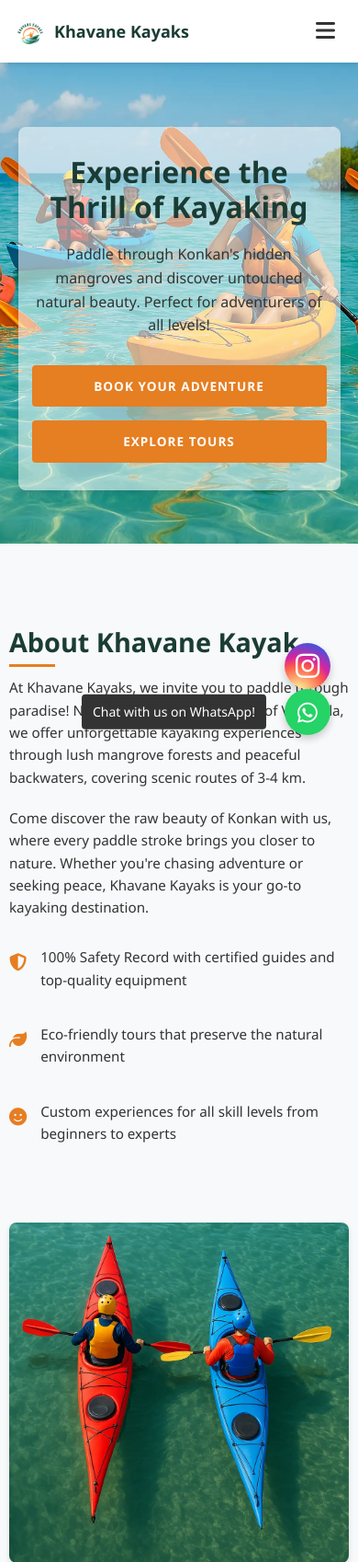
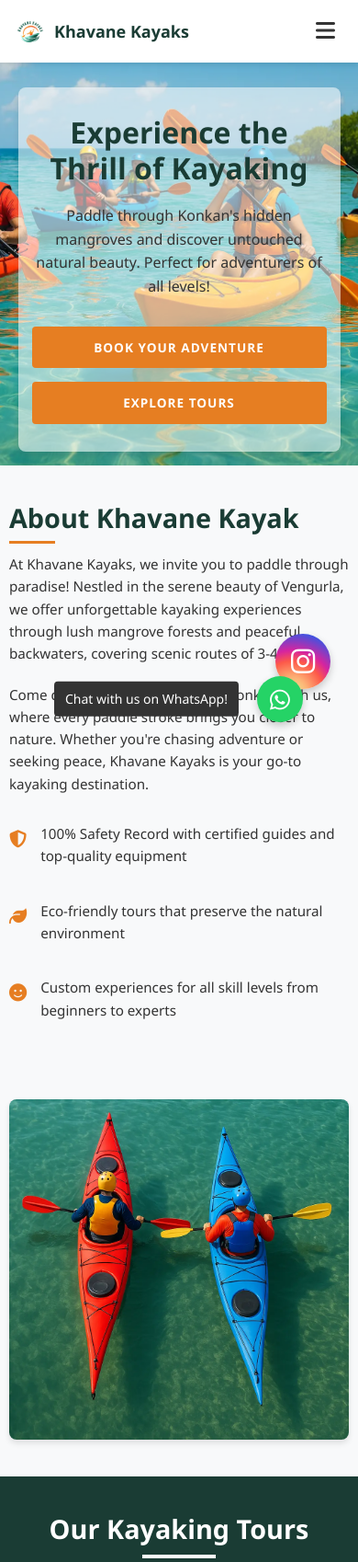
Before and after one commit to innovatehive7/Updated_Kayaking, a Flask app: page / in a window 390 px wide. Shown: the top 1698 px of the page at 92% size. Run offline with Flask 3, Linux system fonts and the light colour scheme; some libraries are stand-ins or nearby versions.

Commit message:
Update styles.css

```diff
--- a/static/css/styles.css
+++ b/static/css/styles.css
@@ -144,24 +142,23 @@ img {
   width: 100%;
   top: 0;
   z-index: 1000;
-  height: 80px;
+  height: 60px;
   animation: slideInDown 0.5s ease-in-out;
-  height: 60px;
 }
 
 .logo {
   display: flex;
   align-items: center;
-  gap: 8px; /* Added gap for spacing between image and text */
+  gap: 8px;
   height: 100%;
 }
 
 .logo-img {
-  height: 80px; /* Reduced for better balance */
+  height: 50px;
   width: auto;
   object-fit: contain;
   transition: var(--transition);
-  margin-top: 10px;
+  margin-top: 5px;
 }
 
 .logo-text {
@@ -215,7 +211,8 @@ img {
 }
 
 .hero {
-  height: 100vh;
+  min-height: 70vh;
+  max-height: 100vh;
   background-image: url("/static/img/hero.webp");
   background-size: cover;
   background-position: center;
@@ -584,10 +581,6 @@ img {
   flex: 1;
 }
 
-.container {
-  margin-top: 50px;
-}
-
 .pricing-table {
   margin-bottom: 40px;
   text-align: center;
@@ -944,8 +852,8 @@ footer {
   display: flex;
   align-items: center;
   justify-content: center;
-  width: 50px;
-  height: 50px;
+  width: 60px;
+  height: 60px;
   border-radius: 50%;
   color: white;
   font-size: 30px;
@@ -1135,7 +1060,8 @@ footer {
 
   .hero {
     padding-top: 80px;
-    height: 80vh;
+    min-height: 70vh;
+    max-height: 80vh;
   }
 
   .hero-content {
@@ -1208,7 +1134,8 @@ footer {
   .whatsapp-float {
     width: 50px;
     height: 50px;
-    bottom: 6px;
+    bottom: 20px;
+    right: 20px;
     font-size: 25px;
   }
 }
@@ -1242,7 +1169,8 @@ footer {
   }
 
   .hero {
-    height: 70vh;
+    min-height: 60vh;
+    max-height: 70vh;
   }
 
   .hero-content h1 {
```
Also changed, not shown: other parts of static/css/styles.css (+91 -97 lines).
